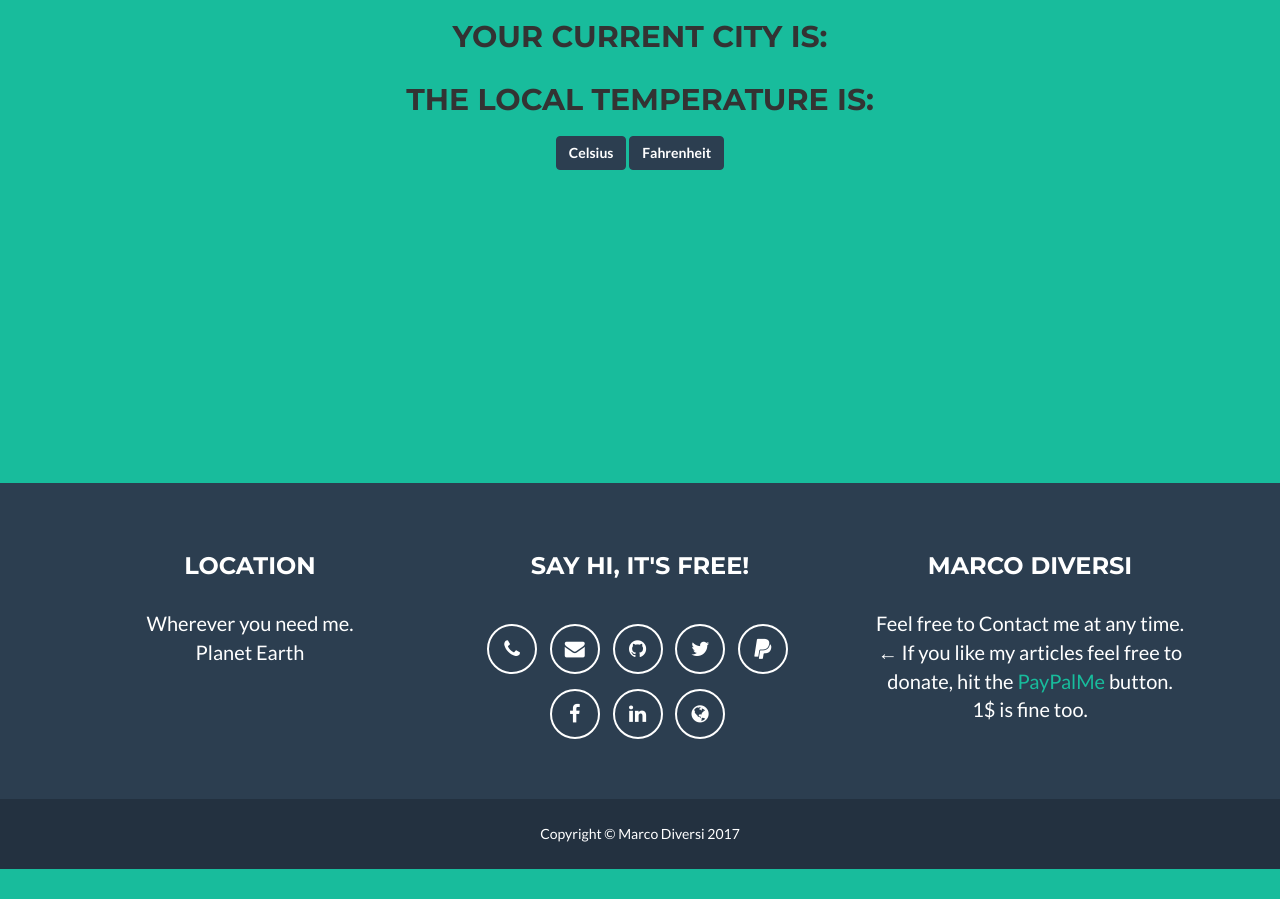
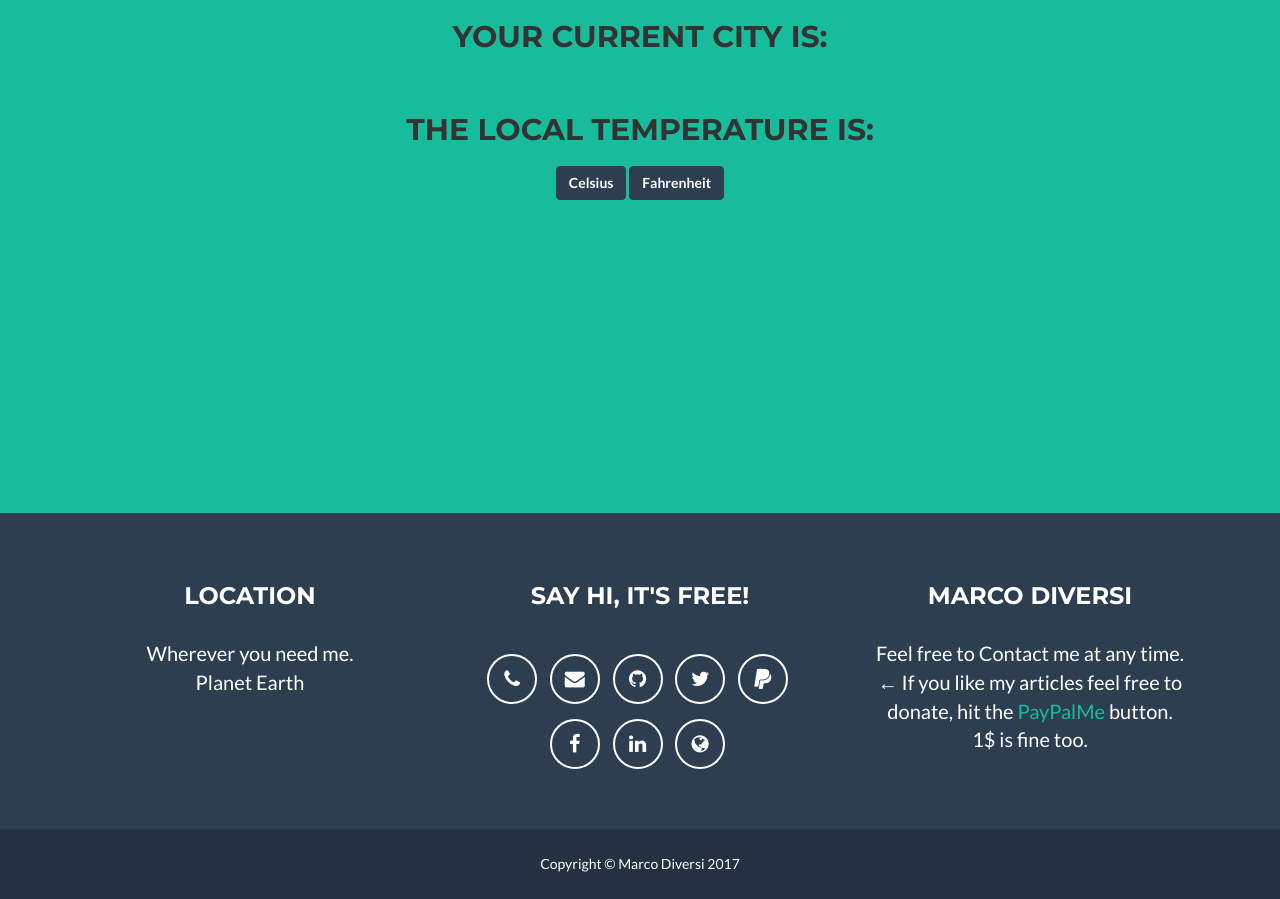
Before and after one commit to marcodiversi/show-the-local-weather-fcc, a plain HTML site: page index.html in a window 1280 px wide. Before the commit the page ends 869 px from the top, so only its background shows below. Drawn offline with nearby package versions, Linux system fonts and the light colour scheme; no server answers.

Commit message:
https working city not working 1

```diff
--- a/index.html
+++ b/index.html
@@ -23,7 +23,7 @@
     <div class="col-lg-12">
       <h2>Your Current City is:</h2>
 
-      <h4 id="city"></h4>
+      <h4 id="city"></h4><br>
 
       <h4 id="country"></h4>
 
```
